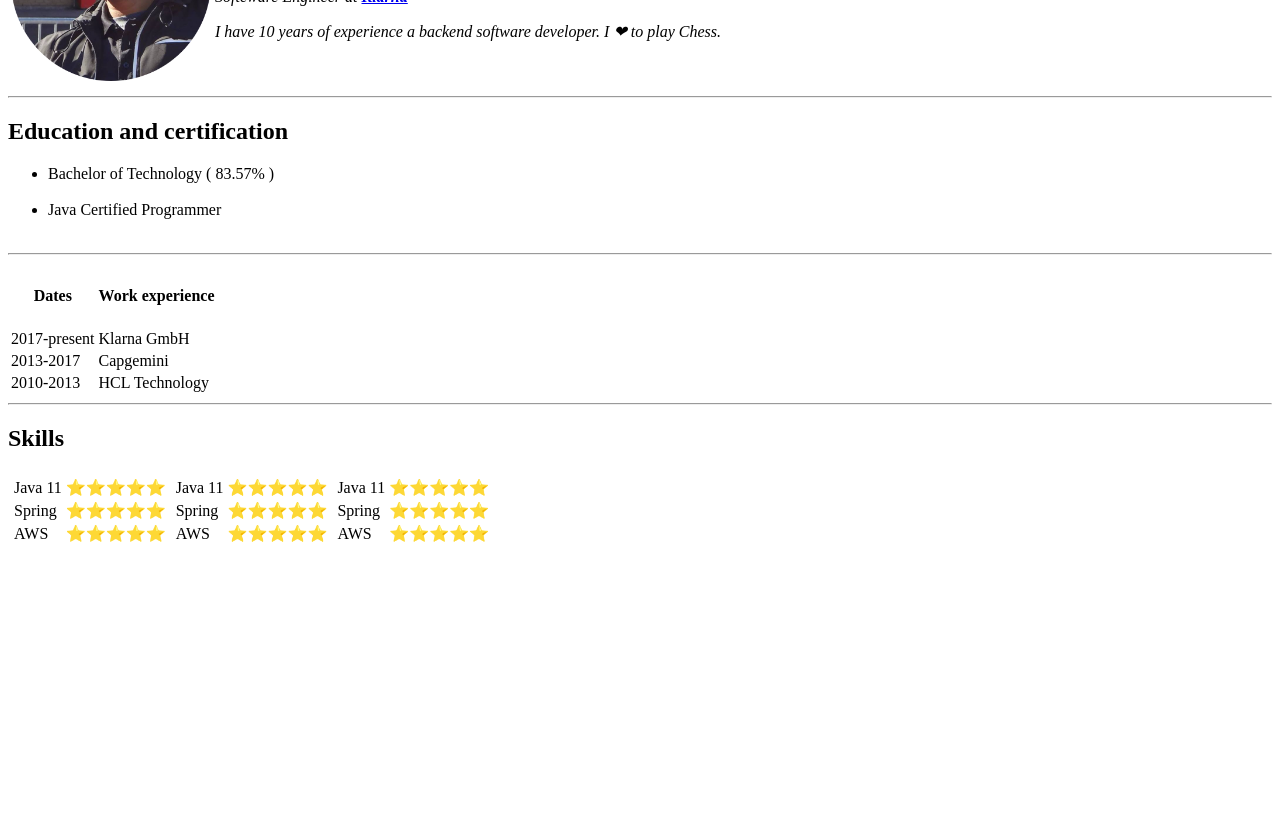
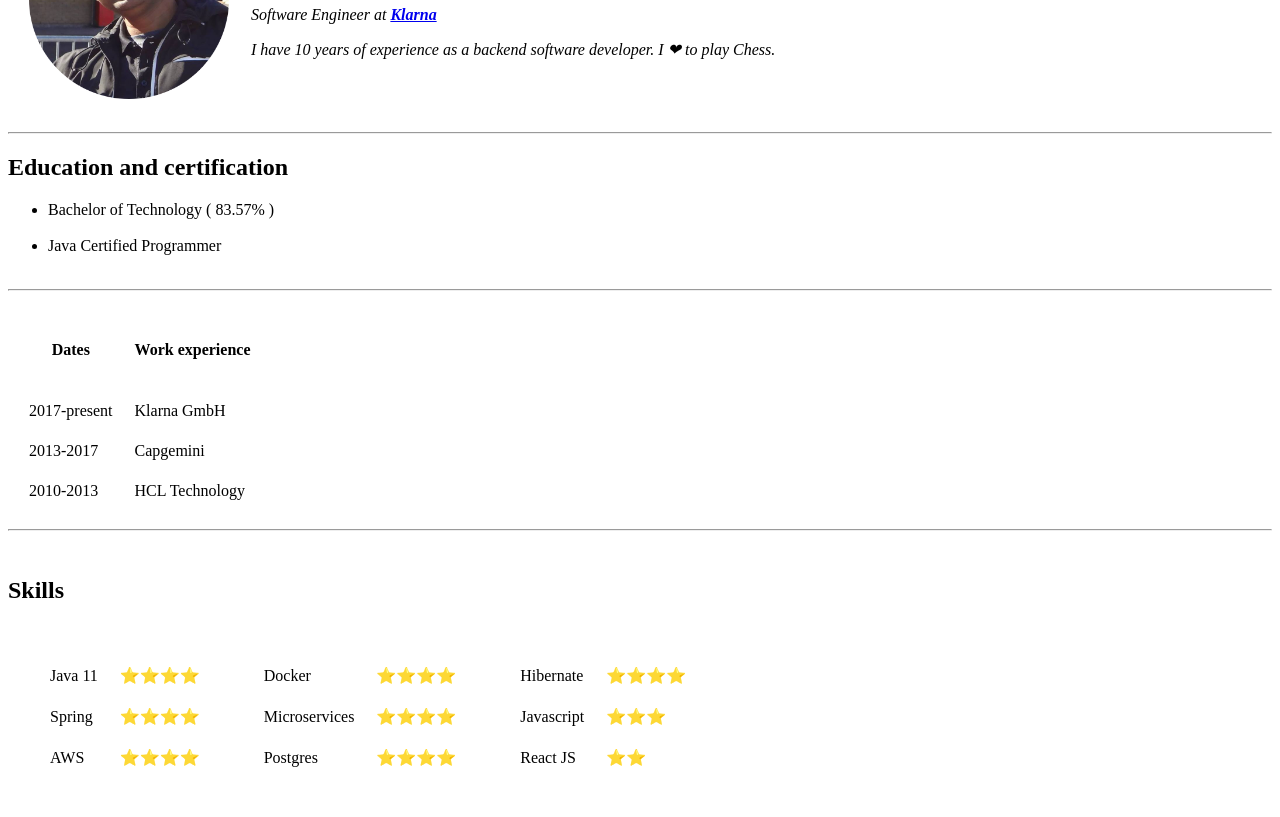
Before and after one commit to Ranjit-Banglore/cv, a plain HTML site: page index.html in a window 1280 px wide. Shown: the part 130-947 px from the top of the page. Before the commit the page ends 800 px from the top, so only its background shows below. Drawn offline with Linux system fonts and the light colour scheme.

Commit message:
updated files

```diff
--- a/index.html
+++ b/index.html
@@ -7,13 +7,13 @@
 </head>
 
 <body>
-  <table>
+  <table cellspacing="20">
     <tr>
       <td><img src="ranjit.png" alt="Ranjit profile picture" width="200" height="200"></td>
       <td>
         <h1>Ranjit Patel</h1>
-        <p><em>Softeware Engineer at <strong><a href="https://engineering.klarna.com/">Klarna</a></strong></em></p>
-        <p><em>I have 10 years of experience a backend software developer. I ❤ to play Chess.</em></p>
+        <p><em>Software Engineer at <strong><a href="https://engineering.klarna.com/">Klarna</a></strong></em></p>
+        <p><em>I have 10 years of experience as a backend software developer. I ❤ to play Chess.</em></p>
       </td>
     </tr>
   </table>
@@ -28,14 +28,14 @@
 </ul>
 
 <hr>
-<table>
+<table cellspacing="20">
   <thead>
     <tr>
       <th>
         <h4>Dates</h4>
       </th>
       <th>
-        <h4>Work experience <br></h4>
+        <h4>Work experience</h4>
       </th>
     </tr>
   </thead>
@@ -55,54 +55,55 @@
   </tbody>
 </table>
 <hr>
+<br>
 <h2>Skills</h2>
-<table>
+<table cellspacing="20">
   <tr>
     <td>
-      <table>
+      <table cellspacing="20">
         <tr>
           <td>Java 11</td>
-          <td>⭐⭐⭐⭐⭐</td>
+          <td>⭐⭐⭐⭐</td>
         </tr>
         <tr>
           <td>Spring</td>
-          <td>⭐⭐⭐⭐⭐</td>
+          <td>⭐⭐⭐⭐</td>
         </tr>
         <tr>
           <td>AWS</td>
-          <td>⭐⭐⭐⭐⭐</td>
+          <td>⭐⭐⭐⭐</td>
         </tr>
       </table>
     </td>
     <td>
-      <table>
+      <table cellspacing="20">
         <tr>
-          <td>Java 11</td>
-          <td>⭐⭐⭐⭐⭐</td>
+          <td>Docker</td>
+          <td>⭐⭐⭐⭐</td>
         </tr>
         <tr>
-          <td>Spring</td>
-          <td>⭐⭐⭐⭐⭐</td>
+          <td>Microservices</td>
+          <td>⭐⭐⭐⭐</td>
         </tr>
         <tr>
-          <td>AWS</td>
-          <td>⭐⭐⭐⭐⭐</td>
+          <td>Postgres</td>
+          <td>⭐⭐⭐⭐</td>
         </tr>
       </table>
     </td>
     <td>
-      <table>
+      <table cellspacing="20">
         <tr>
-          <td>Java 11</td>
-          <td>⭐⭐⭐⭐⭐</td>
+          <td>Hibernate</td>
+          <td>⭐⭐⭐⭐</td>
         </tr>
         <tr>
-          <td>Spring</td>
-          <td>⭐⭐⭐⭐⭐</td>
+          <td>Javascript</td>
+          <td>⭐⭐⭐</td>
         </tr>
         <tr>
-          <td>AWS</td>
-          <td>⭐⭐⭐⭐⭐</td>
+          <td>React JS</td>
+          <td>⭐⭐</td>
         </tr>
       </table>
     </td>
```
